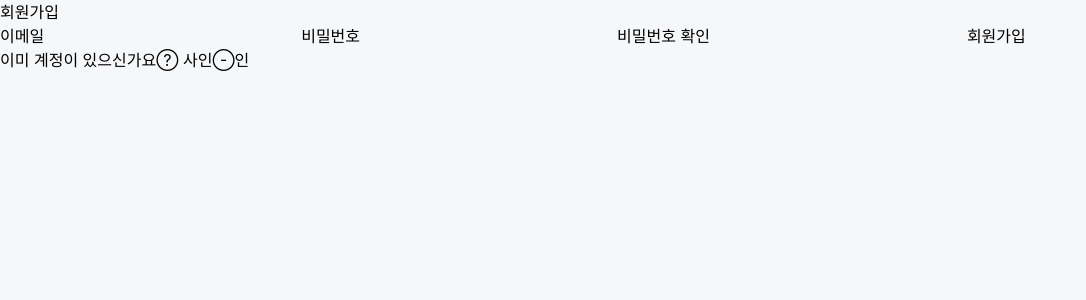
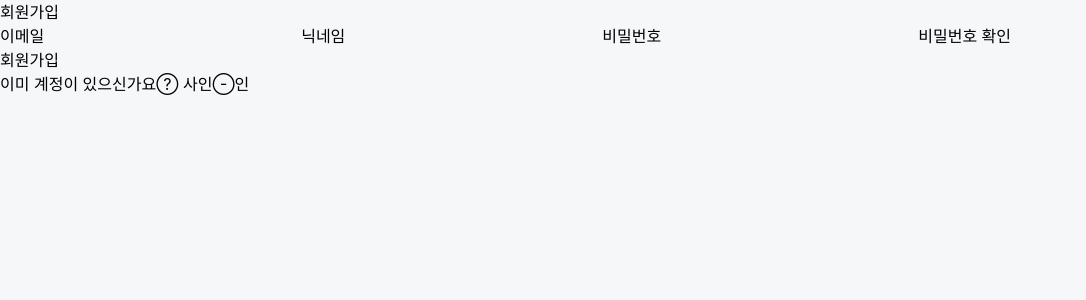
Before and after one commit to GET-to-the-POINT/zzic-ui, a SvelteKit app: page /sign-up in a window 1280 px wide. Shown: the top 300 px of the page, without its empty margins (0-1086 px from the left). Built offline with nearby package versions, Linux system fonts and the light colour scheme; a web font is replaced by a local one.

Commit message:
feat: form

```diff
--- a/src/routes/sign-up/+page.svelte
+++ b/src/routes/sign-up/+page.svelte
@@ -1,13 +1,13 @@
-<form>
+<form method="POST" action="/sign-up">
 	<h1>회원가입</h1>
 
 	<label>이메일 <input id="email" required type="email" /></label>
 
-	<label>비밀번호 <input id="password" required type="password" />
-	</label>
+	<label>닉네임 <input id="nickname" required type="text" /></label>
 
-	<label>비밀번호 확인 <input id="confirm-password" required type="password" />
-	</label>
+	<label>비밀번호 <input id="password" required type="password" /></label>
+
+	<label>비밀번호 확인 <input id="confirm-password" required type="password" /></label>
 
 	<button type="submit">회원가입</button>
 </form>
```
